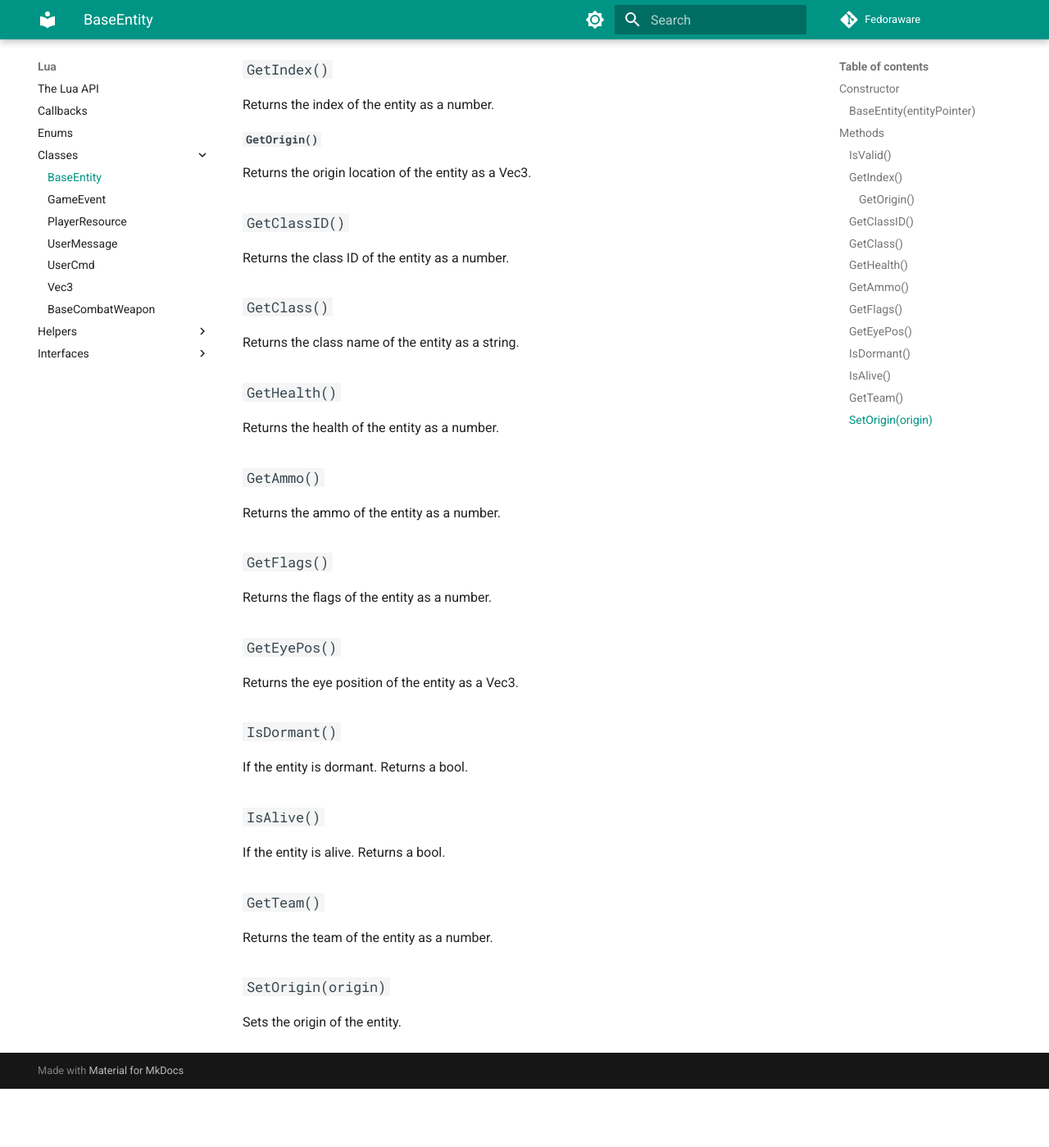
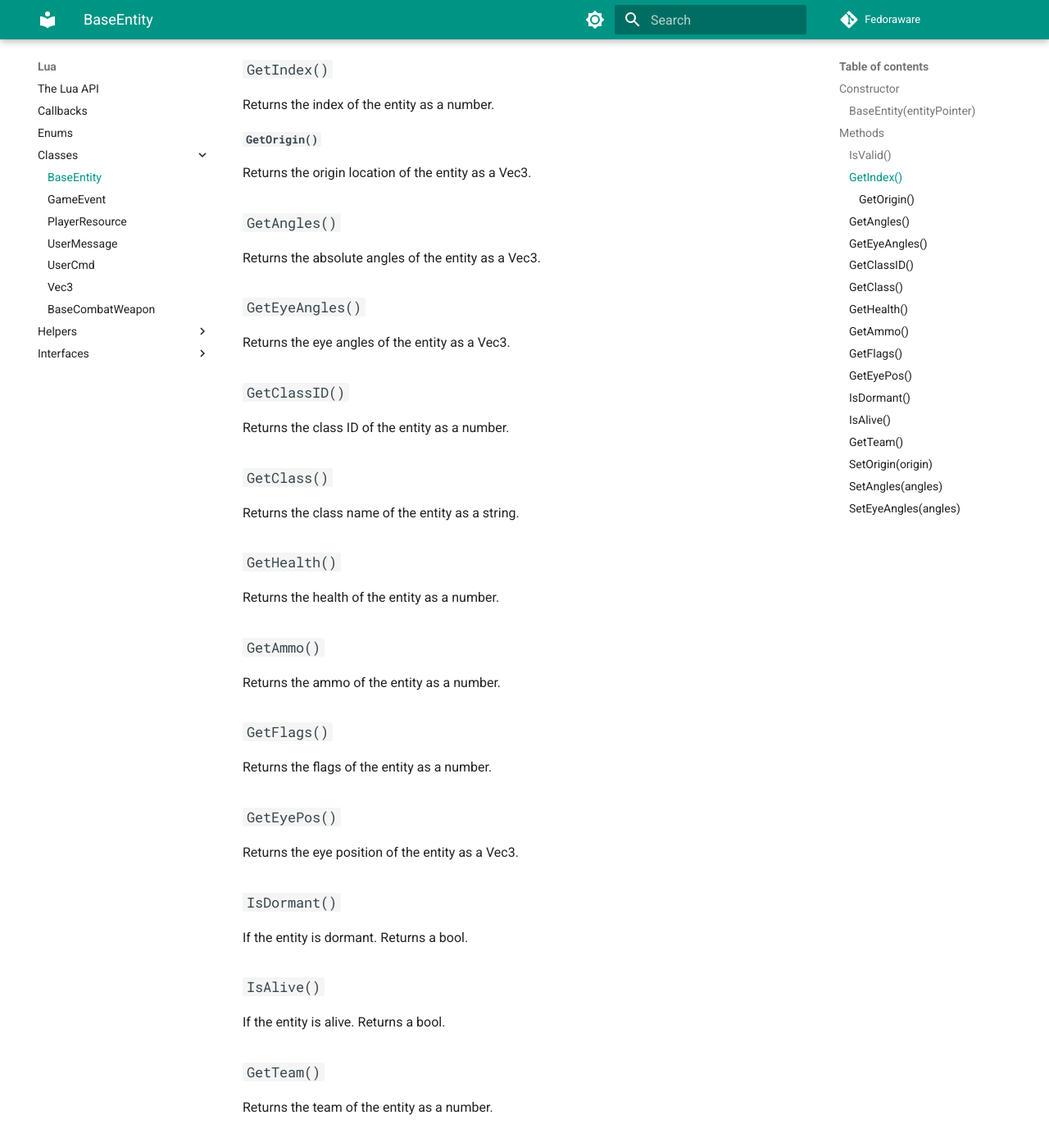
Before and after one commit to imgladnotu/Docs-Edit, an MkDocs documentation site: the page built from docs/Lua/Classes/entity.md, in a window 1280 px wide and 1400 px high, scrolled down 619 px. Shown: the whole window at 82% size. Built offline with MkDocs 1.6.1 and Material for MkDocs 9.7.7, drawn with Linux system fonts in a browser that asks for light colours; comment, search, counter and statistics services are not loaded; before the commit the page ends 1947 px from its top, so only the background shows below that; some of the changed text lies outside the part shown.

Commit message:
Updated Entity & UserCmd docs

```diff
--- a/docs/Lua/Classes/entity.md
+++ b/docs/Lua/Classes/entity.md
@@ -25,6 +25,14 @@ Returns the index of the entity as a number.
 #### `GetOrigin()`
 
 Returns the origin location of the entity as a Vec3.
+
+### `GetAngles()`
+
+Returns the absolute angles of the entity as a Vec3.
+
+### `GetEyeAngles()`
+
+Returns the eye angles of the entity as a Vec3.
 
 ### `GetClassID()`
 
@@ -65,3 +73,11 @@ Returns the team of the entity as a number.
 ### `SetOrigin(origin)`
 
 Sets the origin of the entity.
+
+### `SetAngles(angles)`
+
+Sets the angles of the entity.
+
+### `SetEyeAngles(angles)`
+
+Sets the eye angles of the entity.
```
Also changed, not shown: docs/Lua/Classes/usercmd.md (+4 -0 lines).
